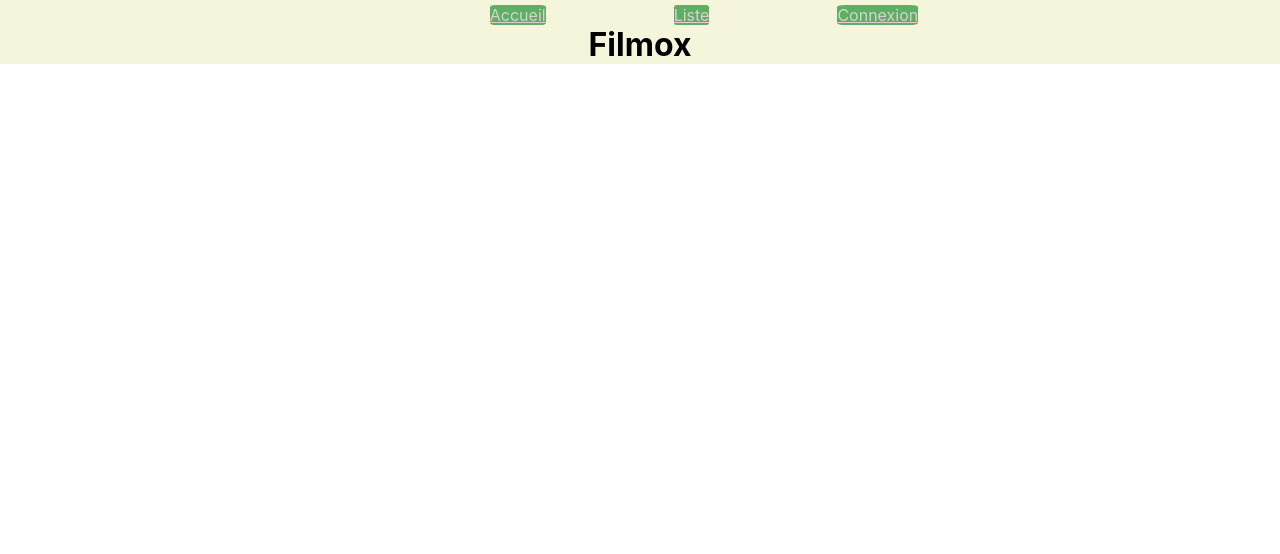
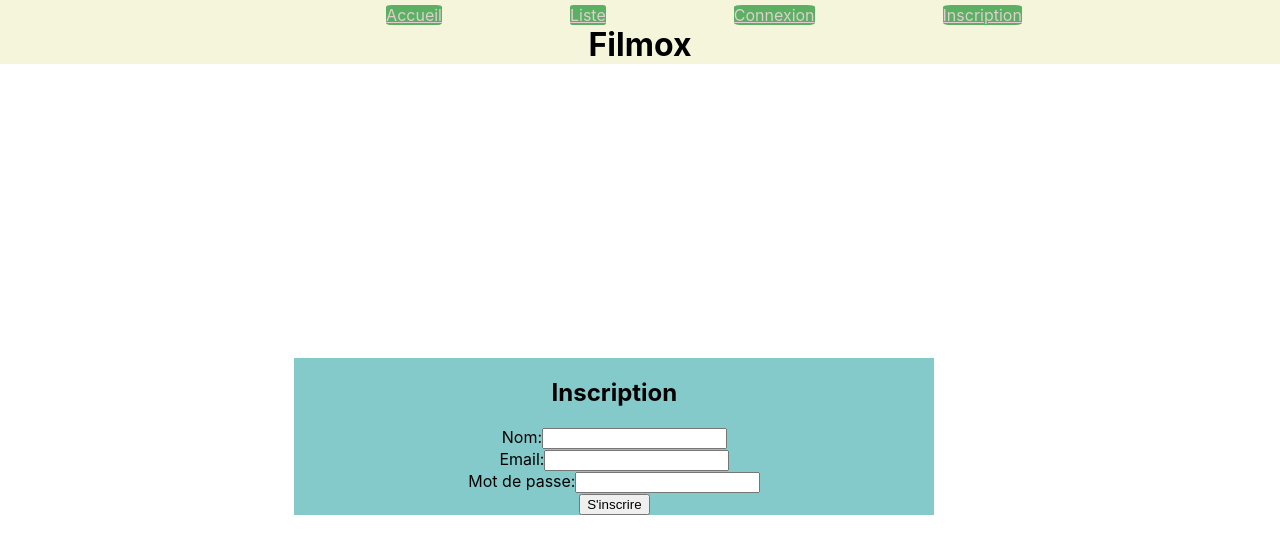
Before and after one commit to TondeurSophie/blog, a React (Create React App) app: page /inscription in a window 1280 px wide. Shown: the top 554 px of the page. Built offline with nearby package versions, Linux system fonts and the light colour scheme.

Commit message:
ajout fonctionnalités

```diff
--- a/src/App.css
+++ b/src/App.css
@@ -44,7 +44,10 @@
   display: flex;
   justify-content: center;
   align-items: center;
-  margin: 23%;
+  margin-top: 23%;
+  margin-left: 23%;
+  margin-right: 23%;
+  margin-bottom:10px;
 }
 
 .header{
@@ -64,3 +67,11 @@
   border-radius: 10%;
   color:rgb(222, 206, 206);
 }
+
+.image{
+  height: 50%;
+  width: 50%;
+  display: flex;
+  justify-content: center;
+  align-items: center;
+}
--- a/src/App.js
+++ b/src/App.js
@@ -3,6 +3,7 @@ import { Routes, Route, Link } from 'react-router-dom';
 import Accueil from './components/Accueil.js';
 import Liste from './components/Liste.js';
 import Connexion from './components/Connexion.js';
+import Inscription from './components/Inscription.js';
 function App() {
   return (
     <div>
@@ -10,13 +11,15 @@ function App() {
         <Link className="button" to="/">Accueil</Link>
         <Link className="button" to="/liste">Liste</Link>
         <Link className="button" to="/connexion">Connexion</Link>
+        <Link className="button" to="/inscription">Inscription</Link>
       </div>
       <center><h1 className='titre'>Filmox</h1></center>
     <Routes>
         {/* <Route exact path="/" component={<Accueil/>} /> */}
         <Route path="/"           element={<Accueil/>}/>
         <Route path="/liste"      element={<Liste/>} />
-        <Route path="/connexion"  element={<Connexion/>} />
+        <Route path="/connexion/*"  element={<Connexion/>} />
+        <Route path="/inscription"      element={<Inscription/>} />
     </Routes>
 
     </div>
--- a/src/components/Accueil.js
+++ b/src/components/Accueil.js
@@ -1,4 +1,5 @@
 import React from 'react'
+import '../App.css'
 
 export default function Accueil() {
   return (
@@ -7,6 +8,7 @@ export default function Accueil() {
         Bienvenue sur notre blog
         <br/>
         Ce blog vous permet de lire des articles concernant les films et les animaux.
+        <img src={`${process.env.PUBLIC_URL}/blog.jpeg`} alt='' className='image'/>
     </div>
   )
 }
--- a/src/components/Connexion.js
+++ b/src/components/Connexion.js
@@ -1,5 +1,6 @@
 import React, { useState } from 'react';
 import '../App.css'
+
 
 function Connexion() {
   const [email, setEmail] = useState('');
@@ -10,7 +11,7 @@ function Connexion() {
   };
 
   return (
-
+    <>
     <div className='formulaire'>
     <center>
       <h2>Connexion</h2>
@@ -36,6 +37,7 @@ function Connexion() {
       </center>
     </div>
 
+    </>
   );
 }
 
--- a/src/components/Inscription.js
+++ b/src/components/Inscription.js
@@ -1,7 +1,48 @@
-import React from 'react'
+import React, { useState } from 'react';
 
 export default function Inscription() {
+  const [email, setEmail] = useState('');
+  const [password, setPassword] = useState('');
+  const [nom, setNom] = useState('');
+
+  const handleLogin = () => {
+
+  };
+
   return (
-    <div>Inscription</div>
+    <div>
+<div className='formulaire'>
+    <center>
+      <h2>Inscription</h2>
+      <form>
+      <label>Nom:
+          <input
+            type="text"
+            // value={nom}
+            // onChange={(e) => setNom(e.target.value)}
+          />
+        </label>
+        <br/>
+        <label>Email:
+          <input
+            type="email"
+            // value={email}
+            // onChange={(e) => setEmail(e.target.value)}
+          />
+        </label>
+        <br/>
+        <label>Mot de passe:
+          <input
+            type="password"
+            // value={password}
+            // onChange={(e) => setPassword(e.target.value)}
+          />
+        </label>
+        <br/>
+        <button type="button" onClick={handleLogin}>S'inscrire</button>
+      </form>
+      </center>
+    </div>
+    </div>
   )
 }
--- a/src/components/Liste.js
+++ b/src/components/Liste.js
@@ -6,6 +6,13 @@ export default function Liste() {
    // Pour gérer l'affichage
    const [affichage, setAffichage] = useState(false);
 
+   const [donnees, setDonnees] = useState({
+    utilisateurs_id:null,
+    titre:null,
+    auteur:null,
+    date_creation:null,
+    texte:null
+});
 
    const recup = async ()=>{
      //Chargement BDD
@@ -19,7 +26,35 @@ export default function Liste() {
        .catch(error => console.error(error));
    };
 
+   //ajout article
+   const ajout = async ()=>{
+    try {
+      console.log(donnees)
+    const reponse = await fetch(`http://localhost:3008/article`,
+    {method: "POST" ,body: JSON.stringify(donnees)})
+      if(reponse.status === 200){
+        // window.location.reload();
+      }
+    }
+    catch(error){
+      console.error(error);
+    }
+}
 
+//supp article
+const deleted = async (titre)=>{
+      try {
+      const reponse = await fetch(`http://localhost:3008/article/${titre}`,
+      {method: "DELETE"})
+        if(reponse.status === 200){
+          console.log(titre);
+          //window.location.reload();
+        }
+      }
+      catch(error){
+        console.error(error);
+      }
+  }
 
 
 
@@ -40,9 +75,23 @@ export default function Liste() {
                <p>Auteur : {articles.auteur}</p>
                <p>Titre : {articles.titre}</p>
                <p> {articles.texte}</p>
+               <button onClick={()=> deleted(articles.titre)}>Supprimer</button>
              </fieldset>
            </div>
          )) : <p>Chargement ...</p>}
+         <div>
+         <input type="number"  placeholder='utilisateurs_id' onChange={(e) => setDonnees({...donnees,utilisateurs_id:e.target.value})}></input>
+        <br/>
+        <input type="number"  placeholder='date_creation' onChange={(e) => setDonnees({...donnees,date_creation:e.target.value})}></input>
+        <br/>
+        <input type="text"  placeholder='Titre' onChange={(e) => setDonnees({...donnees,titre:e.target.value})}></input>
+        <br/>
+        <input type="text"  placeholder='Auteur' onChange={(e) => setDonnees({...donnees,auteur:e.target.value})}></input>
+        <br/>
+        <input type="text"  placeholder='Texte' onChange={(e) => setDonnees({...donnees,texte:e.target.value})}></input>
+        <br/>
+        <button onClick={() => ajout()}>Ajouter</button>
+      </div>
 
          <br/><br/>
      </div>
```
Also changed, not shown: public/blog.jpeg (added).
